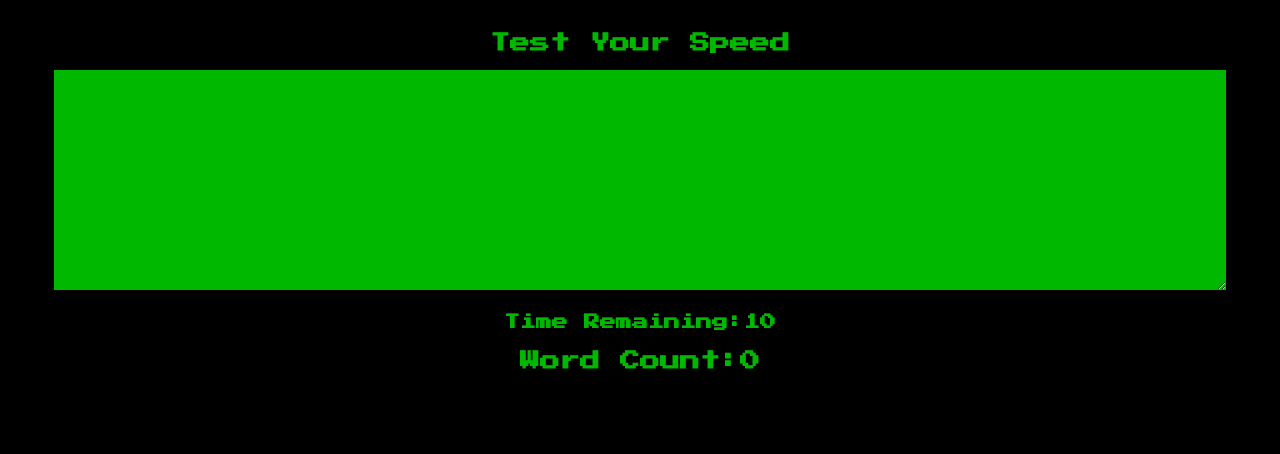
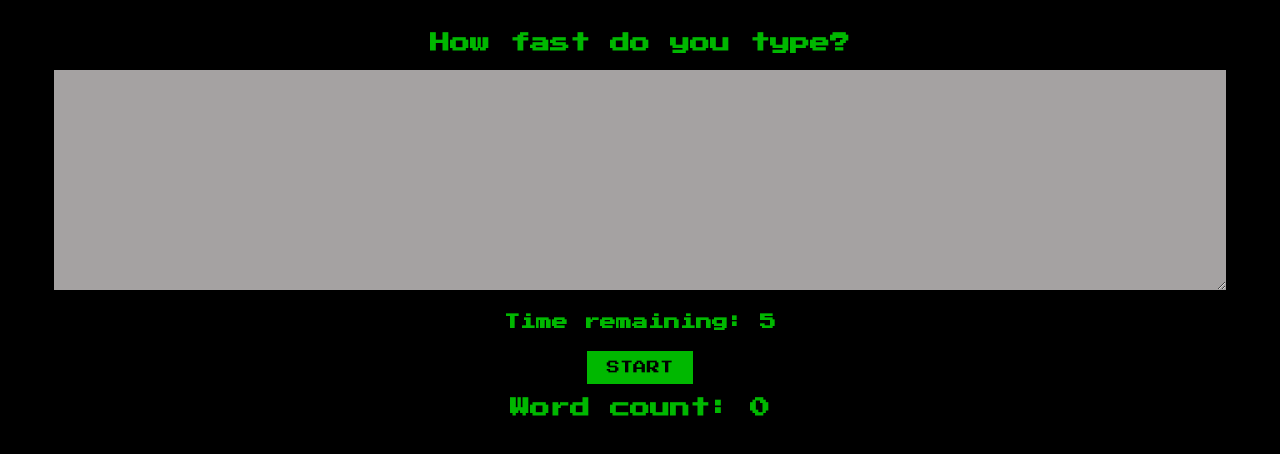
Before and after one commit to CalWal/speedtype, a React app in the folder speedtype/: page / in a window 1280 px wide. Built offline with nearby package versions, Linux system fonts and the light colour scheme.

Commit message:
MVP has been made, now to refine UX

```diff
--- a/speedtype/src/components/App.css
+++ b/speedtype/src/components/App.css
@@ -29,6 +29,10 @@ button {
   text-transform: uppercase;
 }
 
+button:disabled {
+  cursor: not-allowed;
+}
+
 h1 {
   font-size: 20px;
   text-align: center;
@@ -44,3 +48,7 @@ textarea {
   background: #00b800;
   padding: 10px;
 }
+
+textarea:disabled {
+  background-color: #a5a2a2;
+}
--- a/speedtype/src/components/App.js
+++ b/speedtype/src/components/App.js
@@ -2,52 +2,57 @@ import React, { useState, useEffect } from "react";
 import "./App.css";
 
 const App = () => {
+  const START_TIME = 5;
+
   const [text, setText] = useState("");
-  const [timeRemaining, setTimeRemaining] = useState(10);
-  const [startGame, setStartGame] = useState(false);
+  const [timeRemaining, setTimeRemaining] = useState(START_TIME);
+  const [isTimeRunning, setIsTimeRunning] = useState(false);
   const [wordCount, setWordCount] = useState(0);
 
-  const handleChange = e => {
+  function handleChange(e) {
     const { value } = e.target;
     setText(value);
-  };
+  }
 
-  const calculateWordCount = text => {
+  function calculateWordCount(text) {
     const wordsArr = text.trim().split(" ");
     return wordsArr.filter(word => word !== "").length;
-  };
+  }
 
-  const beginGame = () => {
-    setStartGame(!startGame);
-    setTimeRemaining(10);
-  };
+  function startGame() {
+    setIsTimeRunning(true);
+    setTimeRemaining(START_TIME);
+    setText("");
+  }
 
-  const buttonLogic = () => {
-    if (timeRemaining === 10) {
-      return <button onClick={beginGame}>Start Game</button>;
-    } else {
-      return <button onClick={beginGame}>Reset</button>;
-    }
-  };
+  function endGame() {
+    setIsTimeRunning(false);
+    setWordCount(calculateWordCount(text));
+  }
 
   useEffect(() => {
-    if (timeRemaining > 0 && startGame === true) {
+    if (isTimeRunning && timeRemaining > 0) {
       setTimeout(() => {
         setTimeRemaining(time => time - 1);
       }, 1000);
     } else if (timeRemaining === 0) {
-      setStartGame(false);
-      setWordCount(calculateWordCount(text));
+      endGame();
     }
-  }, [timeRemaining, startGame]);
+  }, [timeRemaining, isTimeRunning]);
 
   return (
     <div>
-      <h1>Test Your Speed</h1>
-      <textarea onChange={handleChange} value={text} />
-      <h4>Time Remaining:{timeRemaining}</h4>
-      {buttonLogic}
-      <h1>Word Count:{wordCount}</h1>
+      <h1>How fast do you type?</h1>
+      <textarea
+        onChange={handleChange}
+        value={text}
+        disabled={!isTimeRunning}
+      />
+      <h4>Time remaining: {timeRemaining}</h4>
+      <button onClick={startGame} disabled={isTimeRunning}>
+        Start
+      </button>
+      <h1>Word count: {wordCount}</h1>
     </div>
   );
 };
```
